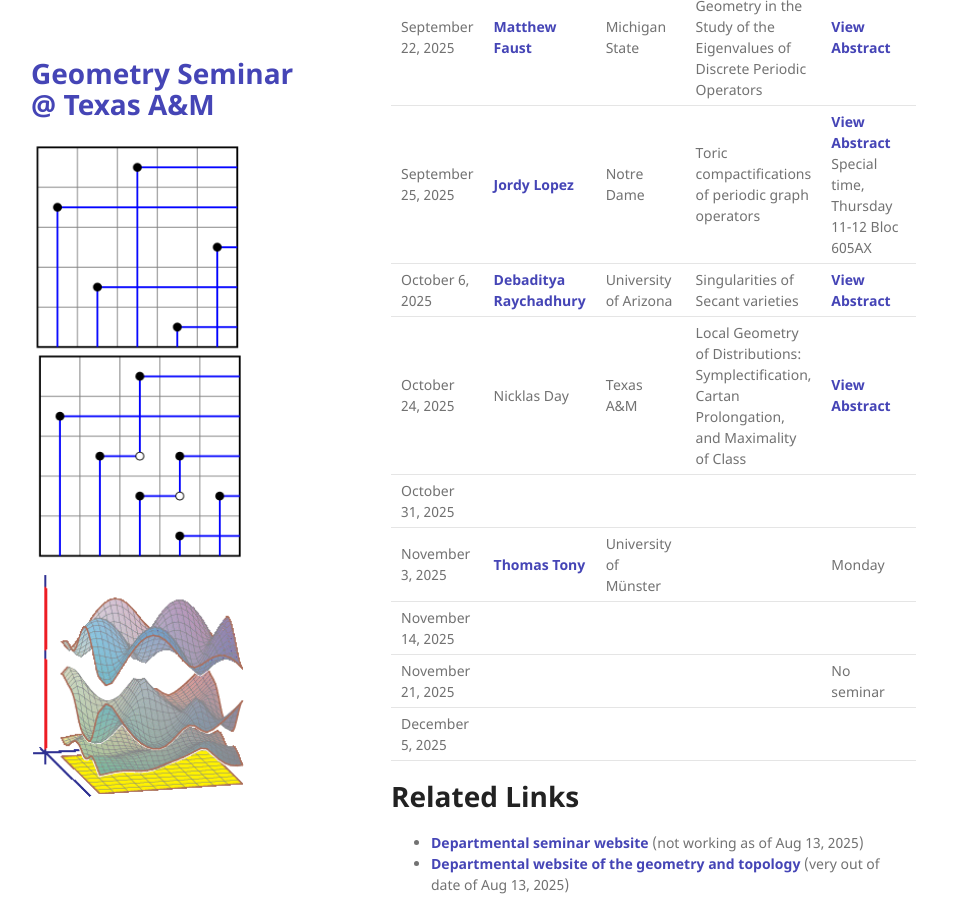
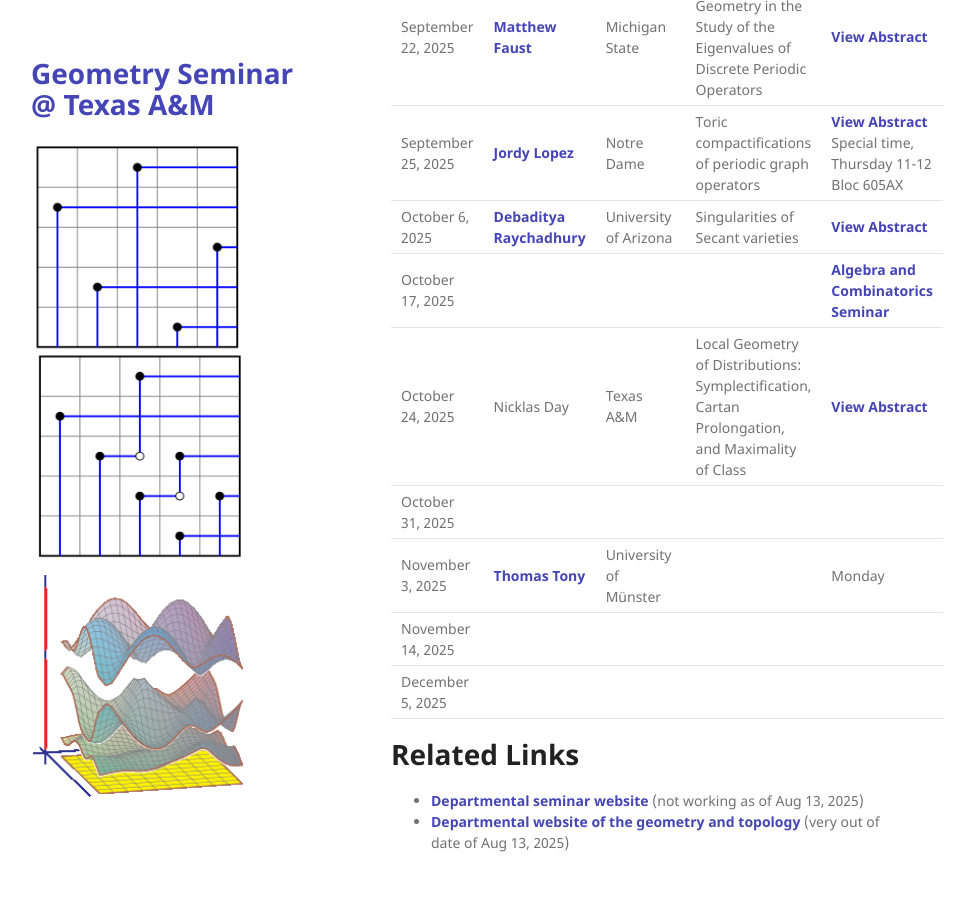
Before and after one commit to tamu-seminar/geometry, a Jekyll site: the page built from index.md, in a window 1280 px wide and 900 px high, scrolled down 529 px. Shown: the whole window, without its empty margins (179-1153 px from the left). Built offline with Jekyll 4.4.1, drawn with Linux system fonts in a browser that asks for light colours.

Commit message:
added a link

```diff
--- a/index.md
+++ b/index.md
@@ -30,11 +30,11 @@ The organizers are [Frank Sottile](https://franksottile.github.io/) and others.
 | September 22, 2025| [Matthew Faust](https://mattfaust.github.io/) | Michigan State |  Algebraic Geometry in the Study of the Eigenvalues of Discrete Periodic Operators|   <span class="abstract-link" onclick="showAbstract('Faust')">View Abstract</span>   |
 | September 25, 2025| [Jordy Lopez](https://jordylopez27.github.io/)   | Notre Dame    |  Toric compactifications of periodic graph operators | <span class="abstract-link" onclick="showAbstract('Lopez')">View Abstract</span>  Special time, Thursday 11-12 Bloc 605AX  |
 | October 6, 2025   | [Debaditya Raychadhury](https://rcdeba.github.io/) | University of Arizona  |   Singularities of Secant varieties   |   <span class="abstract-link" onclick="showAbstract('Raychadhury')">View Abstract</span>    |
+| October 17, 2025 |      |   |       | [Algebra and Combinatorics Seminar](https://tamu-seminar.github.io/alg-comb/)   |
 | October 24, 2025  | Nicklas Day   | Texas A&M  | Local Geometry of Distributions: Symplectification, Cartan Prolongation, and Maximality of Class  |  <span class="abstract-link" onclick="showAbstract('Day')">View Abstract</span>   |
 | October 31, 2025  |      |   |      |       |
 | November 3, 2025  | [Thomas Tony](https://ttony.eu/)   | University of M&uuml;nster  |       | Monday      |
 | November 14, 2025 |      |   |       |       |
-| November 21, 2025 |      |   |       |  No seminar       |
 | December 5, 2025  |      |   |       |       |
 
 
```
